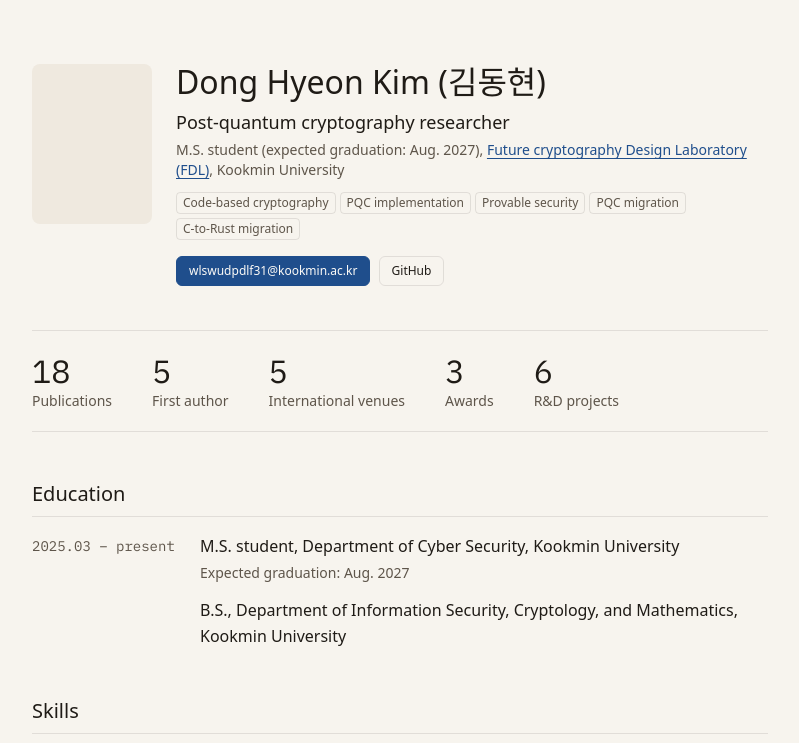
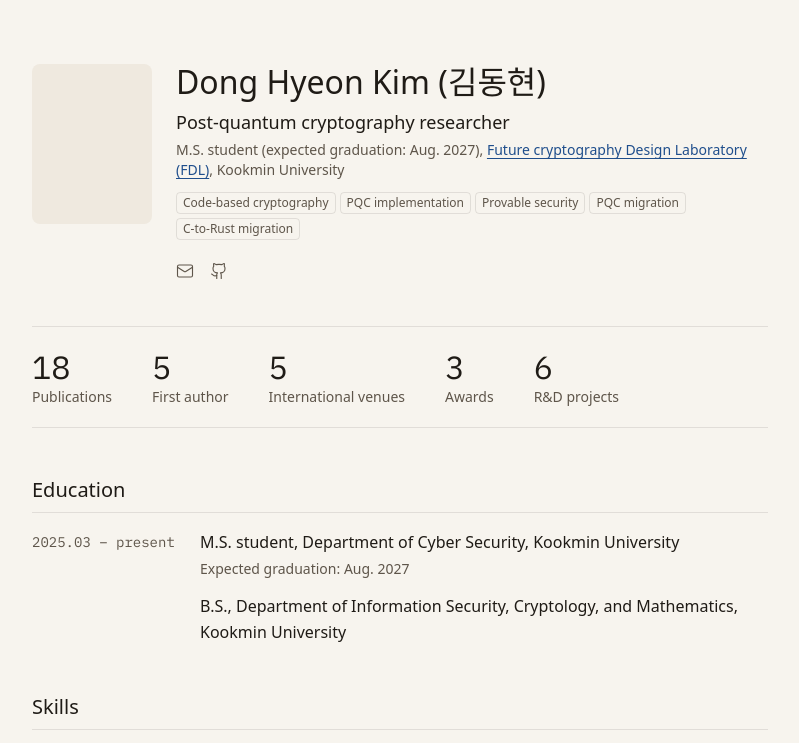
Before and after one commit to DongHyeon0729/DongHyeon0729.github.io, a plain HTML site: page index.html in a window 1280 px wide. Shown: the top 743 px of the page, without its empty margins (240-1039 px from the left). Drawn offline with Linux system fonts and the light colour scheme; a web font is replaced by a local one.

Commit message:
style: 이메일과 GitHub를 아이콘으로 변경
Co-Authored-By: Claude Opus 5.5 <noreply@anthropic.com>

```diff
--- a/index.html
+++ b/index.html
@@ -11,12 +11,12 @@
 <style>
   :root {
     --bg: #f7f4ee; --raised: #efe9df; --fg: #1f1b16; --fg2: #5e554a; --muted: #6f665a;
-    --line: rgba(31, 27, 22, .1); --accent: #1f4e8c; --on-accent: #fdfbf7;
+    --line: rgba(31, 27, 22, .1); --accent: #1f4e8c;
     --sans: "IBM Plex Sans KR", system-ui, sans-serif; --mono: "IBM Plex Mono", ui-monospace, monospace;
     --ease: cubic-bezier(.22, 1, .36, 1);
   }
   @media (prefers-color-scheme: dark) {
-    :root { --bg: #161513; --raised: #262421; --fg: #efe9de; --fg2: #aaa398; --muted: #8a847a; --line: rgba(239, 233, 222, .1); --accent: #8fb3e8; --on-accent: #161513; }
+    :root { --bg: #161513; --raised: #262421; --fg: #efe9de; --fg2: #aaa398; --muted: #8a847a; --line: rgba(239, 233, 222, .1); --accent: #8fb3e8; }
   }
   body { max-width: 736px; margin: 0 auto; padding: 48px 16px; background: var(--bg); color: var(--fg); font: 400 16px/26px var(--sans); word-break: keep-all; }
   @media (min-width: 640px) { body { padding: 64px 24px; } }
@@ -37,10 +37,10 @@
   .photo { width: 120px; height: 160px; flex: none; border-radius: 8px; background: var(--raised); object-fit: cover; }
   .tags { display: flex; flex-wrap: wrap; gap: 4px; margin: 12px 0 16px; }
   .tags span { padding: 0 6px; border: 1px solid var(--line); border-radius: 4px; color: var(--fg2); font-size: 12px; line-height: 20px; }
-  .btn { display: inline-block; margin: 0 4px 4px 0; padding: 4px 12px; border: 1px solid var(--line); border-radius: 6px; color: var(--fg); font-size: 12px; line-height: 20px; text-decoration: none; transition: background-color 150ms var(--ease), opacity 150ms var(--ease); }
-  .btn:hover { background: var(--raised); }
-  .btn.primary { border-color: var(--accent); background: var(--accent); color: var(--on-accent); }
-  .btn.primary:hover { opacity: .88; }
+  .links { display: flex; gap: 4px; margin-left: -6px; }
+  .links a { display: inline-flex; padding: 6px; border-radius: 6px; color: var(--fg2); transition: color 150ms var(--ease), background-color 150ms var(--ease); }
+  .links a:hover { color: var(--accent); background: var(--raised); }
+  .links svg { width: 18px; height: 18px; fill: none; stroke: currentColor; stroke-width: 1.5; stroke-linecap: round; stroke-linejoin: round; }
 
   .figures { display: flex; flex-wrap: wrap; gap: 16px 40px; margin-top: 40px; padding: 20px 0; border-block: 1px solid var(--line); }
   .figures a { color: var(--fg2); font-size: 14px; line-height: 20px; text-decoration: none; }
@@ -75,8 +75,10 @@
       <span>PQC migration</span>
       <span>C-to-Rust migration</span>
     </div>
-    <a class="btn primary" href="mailto:wlswudpdlf31@kookmin.ac.kr">wlswudpdlf31@kookmin.ac.kr</a>
-    <a class="btn" href="https://github.com/DongHyeon0729">GitHub</a>
+    <div class="links">
+      <a href="mailto:wlswudpdlf31@kookmin.ac.kr" aria-label="Email" title="wlswudpdlf31@kookmin.ac.kr"><svg viewBox="0 0 24 24"><rect width="20" height="16" x="2" y="4" rx="2"/><path d="m22 7-8.97 5.7a1.94 1.94 0 0 1-2.06 0L2 7"/></svg></a>
+      <a href="https://github.com/DongHyeon0729" aria-label="GitHub" title="GitHub"><svg viewBox="0 0 24 24"><path d="M15 22v-4a4.8 4.8 0 0 0-1-3.5c3 0 6-2 6-5.5.08-1.25-.27-2.48-1-3.5.28-1.15.28-2.35 0-3.5 0 0-1 0-3 1.5-2.64-.5-5.36-.5-8 0C6 2 5 2 5 2c-.3 1.15-.3 2.35 0 3.5A5.403 5.403 0 0 0 4 9c0 3.5 3 5.5 6 5.5-.39.49-.68 1.05-.85 1.65-.17.6-.22 1.23-.15 1.85v4"/><path d="M9 18c-4.51 2-5-2-7-2"/></svg></a>
+    </div>
   </div>
 </header>
 
```
